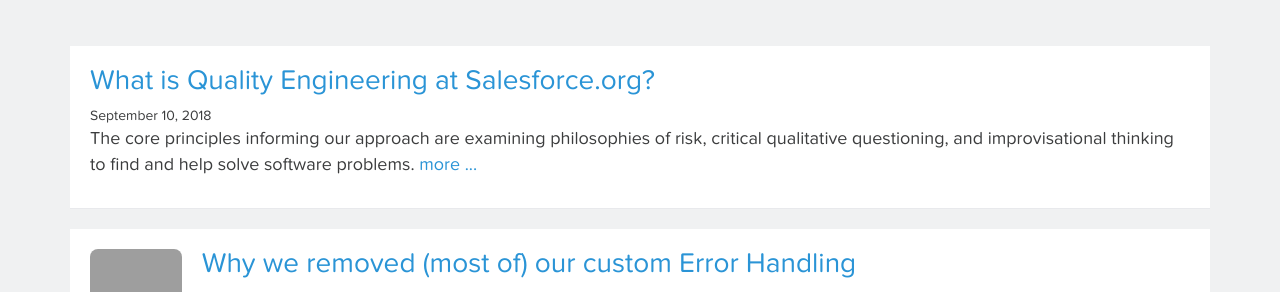
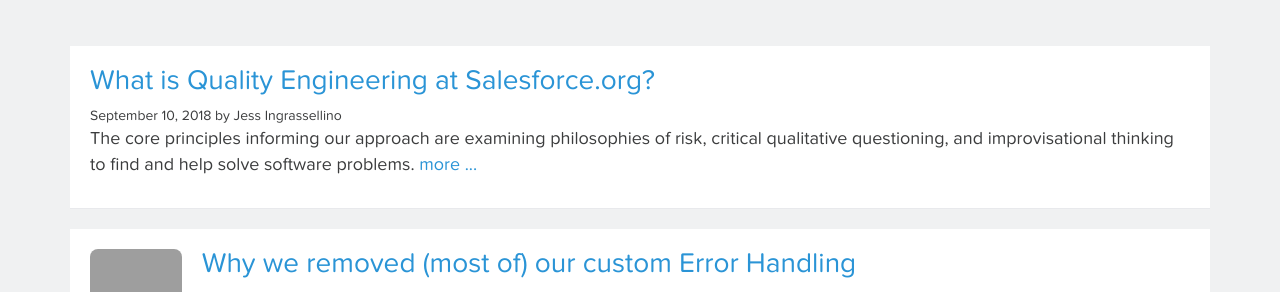
Before and after one commit to dvenor/salesforcefoundation.github.io, a Jekyll site: the page built from index.html, in a window 1280 px wide and 900 px high, scrolled down 680 px, cut to the strip 153-445 px from the top of the window. Built offline with Jekyll 4.4.1, drawn with Linux system fonts in a browser that asks for light colours; some web fonts are replaced; the list of posts is cut into pages by our own code; grey boxes are pictures that could not be loaded.

Commit message:
formatting

```diff
--- a/_posts/2018-09-10-what-is-qe.markdown
+++ b/_posts/2018-09-10-what-is-qe.markdown
@@ -1,6 +1,7 @@
 ---
 layout:   post
 title:    "What is Quality Engineering at Salesforce.org?"
+author: Jess Ingrassellino
 
 
 excerpt: "The core principles informing our approach are examining philosophies of risk, critical qualitative questioning, and improvisational thinking to find and help solve software problems."
```
